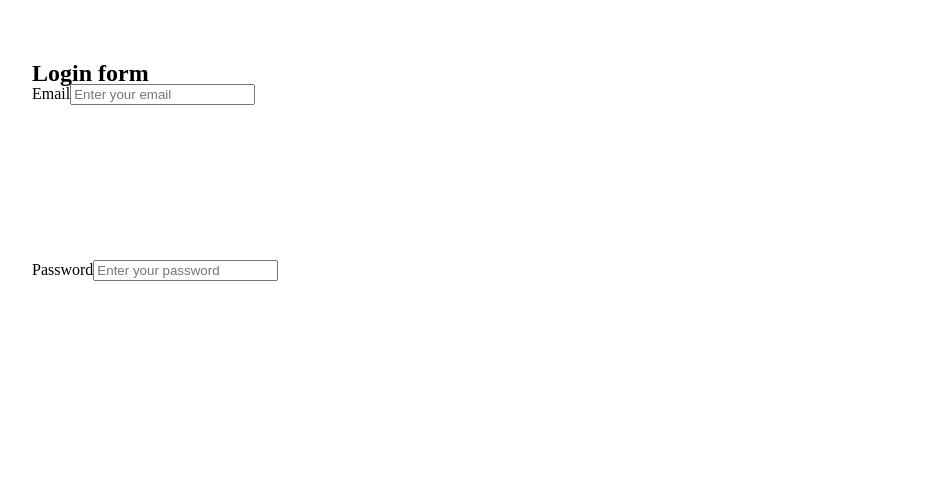
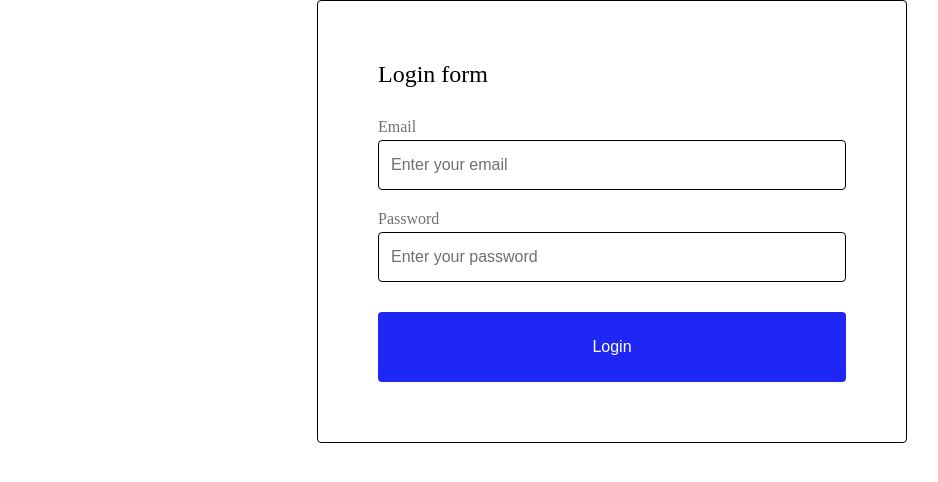
Before and after one commit to Yerssar/React, a React (Create React App) app: page / in a window 1280 px wide. Shown: the top 482 px of the page, without its empty margins (28-966 px from the left). Built offline with nearby package versions, Linux system fonts and the light colour scheme.

Commit message:
Add LoginForm

```diff
--- a/src/App.jsx
+++ b/src/App.jsx
@@ -2,7 +2,7 @@ import "./App.css";
 // import Lesson02 from "./lessons/Lessons02/Lessons02";
 // import Homework02 from "./homeworks/";
 // import Lesson03 from "./lessons/Lesson03/Lesson03";
-import Homework03 from "./homeworks/homework03/Homework03";
+import Homework03 from "./homeworks/Homework03/Homework03";
 
 function App() {
   return (
--- a/src/components/Button/Button.jsx
+++ b/src/components/Button/Button.jsx
@@ -1,14 +1,10 @@
 import "./styles.css";
 
 function Button({ name, type }) {
-
-  return
-  (<div className="main-button">
-
-    <button type={type}>
-    {name}
-  </button>
-  </div>
+  return (
+    <button className="button-component" type={type}>
+      {name}
+    </button>
   );
 }
 
--- a/src/components/Button/styles.css
+++ b/src/components/Button/styles.css
@@ -1,11 +1,12 @@
-.main-button {
-    width: 470px;
-    height: 70px;
-    padding: 20px 30px;
-    border-radius: 4px;
-    padding: 20px, 54px, 20px, 54px;
-    background: rgb(21, 56, 79);
-    gap: 10px;
-    color: #1F27F5;
-
-  }
+.button-component {
+  width: 100%;
+  height: 70px;
+  outline: none;
+  border: none;
+  border-radius: 4px;
+  padding: 20px;
+  background-color: #1f27f5;
+  color: white;
+  font-size: 16px;
+  cursor: pointer;
+}
--- a/src/components/Input/Input.jsx
+++ b/src/components/Input/Input.jsx
@@ -1,17 +1,17 @@
-import "./styles.css"
+import "./styles.css";
 
-function Input({ name, type, placeholder, label }){
+function Input({ name, type, placeholder, label }) {
   return (
-      <div className="input-wrapper">
-        <label htmlFor={name}>{label}</label>
+    <div className="input-component-container">
+      <label className="input-component-label">{label}</label>
       <input
+        className="input-component"
+        name={name}
         type={type}
-          name={name}
-          id={name}
         placeholder={placeholder}
       />
     </div>
   );
-  };
+}
 
 export default Input;
--- a/src/components/Input/styles.css
+++ b/src/components/Input/styles.css
@@ -1,5 +1,26 @@
-.input-wrapper{
-    width: 470px;
-    height: 176px;
-    gap: 20px;
-}
+.input-component-container {
+    display: flex;
+    flex-direction: column;
+    gap: 4px;
+    width: 100%;
+    height: fit-content;
+  }
+
+  .input-component-label {
+    font-size: 16px;
+    color: #6f6f6f;
+  }
+
+  .input-component {
+    width: 100%;
+    height: 50px;
+    padding: 12px;
+    outline: none;
+    border: 1px solid black;
+    border-radius: 4px;
+    font-size: 16px;
+  }
+
+  .input-component::placeholder {
+    color: #6f6f6f;
+  }
--- a/src/components/LoginForm/LoginForm.jsx
+++ b/src/components/LoginForm/LoginForm.jsx
@@ -1,28 +1,28 @@
 import "./styles.css";
-import Input from '../Input/Input';
-import Button from '../Button/Button';
+import Input from "../Input/Input";
+import Button from "../Button/Button";
 
-function LoginForm (){
+function LoginForm() {
   return (
-    <div className="login-form-container">
-      <h2 className="login-heading">Login form</h2>
-      <form className="login-form">
+    <div className="loginform-wrapper">
+      <p className="loginform-name">Login form</p>
+      <div className="inputs-container">
         <Input
-          name="username"
-          type="text"
+          name="login-email"
+          type="email"
           placeholder="Enter your email"
           label="Email"
         />
         <Input
-          name="password"
+          name="login-password"
           type="password"
           placeholder="Enter your password"
           label="Password"
         />
-        <Button name="login" type="submit" />
-      </form>
+      </div>
+      <Button type="submit" name="Login" />
     </div>
   );
-};
+}
 
 export default LoginForm;
--- a/src/components/LoginForm/styles.css
+++ b/src/components/LoginForm/styles.css
@@ -1,24 +1,22 @@
-.login-form-container {
+.loginform-wrapper {
+  display: flex;
+  flex-direction: column;
+  gap: 30px;
   width: 590px;
-  height: 450px;
-  top: -296px;
-  Left: -295px;
+  height: fit-content;
+  padding: 60px;
+  border: 1px solid black;
   border-radius: 4px;
-  Border: 1px;
-  Padding: 60px;
-  gap: 30px;
-  }
+  background-color: white;
+}
 
-  .login-form {
-    width: 470px;
-    height: 176px;
-    gap: 20px;
+.loginform-name {
+  font-size: 24px;
+}
 
-  }
-
-  .login-heading{
-    width: 471 px;
-    height:24px;
-    font: Lato;
-    color: #000000
-  }
+.inputs-container {
+  display: flex;
+  flex-direction: column;
+  gap: 20px;
+  width: 100%;
+}
--- a/src/homeworks/homework03/styles.css
+++ b/src/homeworks/homework03/styles.css
@@ -1,7 +1,7 @@
-/* .homework03 {
+.homework03 {
+  width: 100%;
+  min-height: 100%;
   display: flex;
   justify-content: center;
   align-items: center;
-  height: 100vh;
 }
-   */
```
Lines whose indentation alone changed are shown as unchanged.
